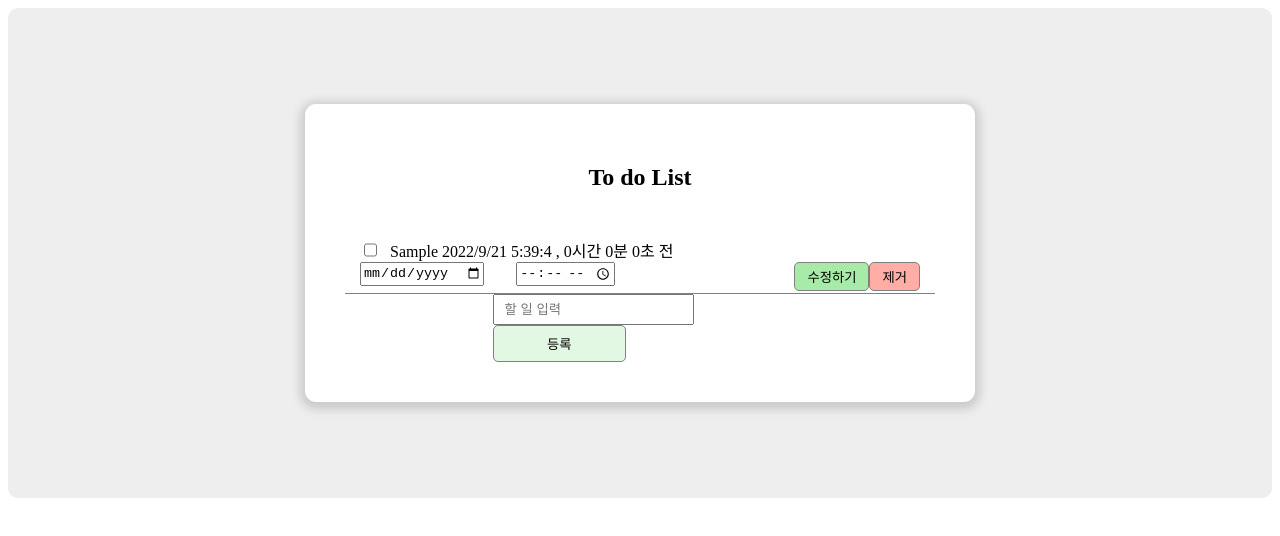
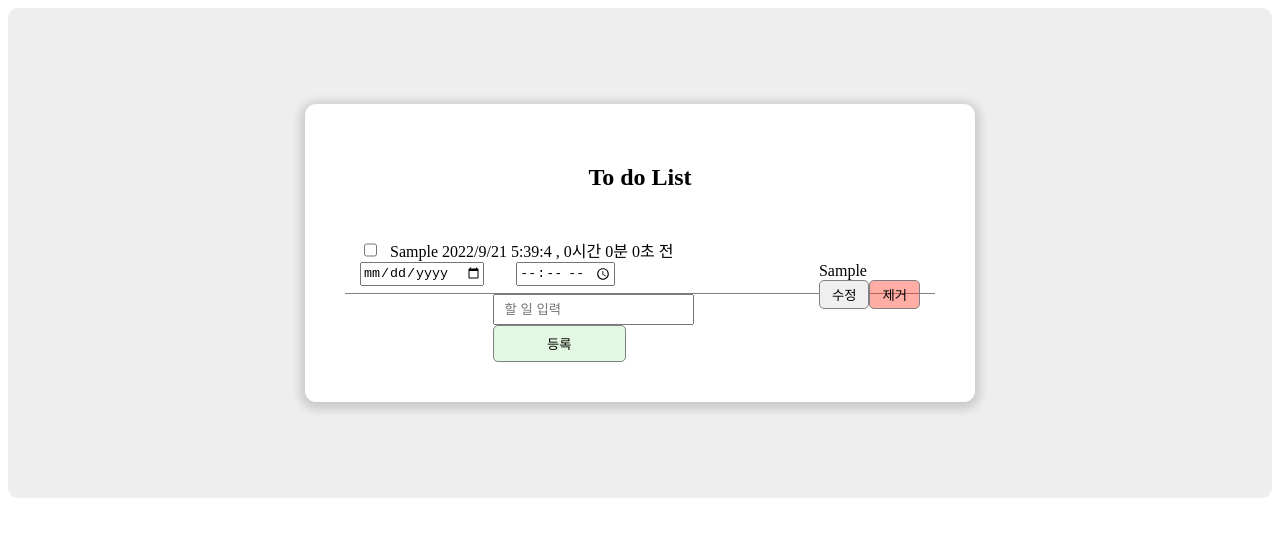
Before and after one commit to Tuna523/make-todo, a Next.js app: page / in a window 1280 px wide. Both pictures are taken after typing "Sample" into the empty fields and a click on the button "등록". Shown: the top 536 px of the page. Built offline with nearby package versions, Linux system fonts and the light colour scheme.

Commit message:
수정 버튼 수정 - 3

```diff
--- a/components/Inputbox.tsx
+++ b/components/Inputbox.tsx
@@ -31,7 +31,8 @@ const Inputbox: React.FC<{
         value: txt,
         date: new Date(),
         completed: false,
-        id: todoList.length
+        id: todoList.length,
+        isEdit:false
       }
       // setNewTodos(prev => ([...prev, todo]))
       handleTodoListAdd(todo);
--- a/components/List.tsx
+++ b/components/List.tsx
@@ -29,24 +29,13 @@ const List: React.FC<{
   todoList: TodoList[]
   handleTodoListRemove: (index:number) => void
   onClickHandler: (index:number, checked: boolean) => void
-  getEditText: (newText) => void
+  newTodos:TodoList[]
+  setNewTodos:React.Dispatch<React.SetStateAction<TodoList[]>>
 
-}> = ({todoList,handleTodoListRemove,onClickHandler,getEditText}) => {
+}> = ({todoList,handleTodoListRemove,onClickHandler,newTodos,setNewTodos}) => {
 
-    const [newTodos, setNewTodos] = useState<TodoList[]>([]);
-    const [edited, setEdited] = useState(false);
     const [newText, setNewText] = useState("");
     const editInputRef = useRef(null);
-
-    useEffect(() => {
-      if (edited) {
-        editInputRef.current.focus();
-      }
-    }, [edited]);
-
-    const onChangeEditInput = (e) => {
-      setNewText(e.target.value);
-    }
 
     // 삭제함수
     const handleRemove = (event:React.SyntheticEvent<HTMLButtonElement>,index:number) => {
@@ -60,23 +49,31 @@ const List: React.FC<{
 
       onClickHandler(index, checked);}
 
-    const onClickEditButton = (event:React.SyntheticEvent<HTMLButtonElement>) => {
-      event.preventDefault();
-      setEdited(true);
+      const isEdit = (id:number) => {
+        setNewTodos(
+          newTodos.map((mytext)=>{
+            if (mytext.id === id) {
+              mytext.isEdit = !mytext.isEdit;
+            }
+            return mytext;
+          })
+          )
+        }
+        const editButton = (event,id:number) => {
+          event.preventDefault()
+          isEdit(id);
+        }
+
+    const onChange = (event:React.ChangeEvent<HTMLInputElement>, id:number) => {
+      setNewTodos(
+        newTodos.map((mytext) => {
+          if (mytext.id === id) {
+            mytext.value = event.target.value;
+          }
+          return mytext;
+        })
+      )
     }
-
-   /*  const EditButton = (event:React.SyntheticEvent<HTMLButtonElement>, index: number, todo: TodoList) => {
-      setEdited(false)
-      event.preventDefault();
-      realEdit (todo,index);
-    } */
-
-    const onClickSubmitButton = (event:React.SyntheticEvent<HTMLButtonElement>) => {
-      event.preventDefault();
-      getEditText(newText);
-
-      setEdited(false);
-    };
 
     return(
     <div>
@@ -93,35 +90,21 @@ const List: React.FC<{
           <span>{mytext.value} {/* index:{index} */} {formatDate(mytext.date)}</span>
           </div>
           <span className="list_button_wrap">
-            {
-              edited ? (
-                <input
-                  maxLength={15}
-                  className=""
-                  value={newText||''}
-                  ref={editInputRef}
-                  onChange={onChangeEditInput}/>
-              ) : (
-                <span className="">
-
-                </span>
-              )
-            }
-            {
-              edited ? (
-                <button
-                  className="edit_button list_buttons"
-                  onClick={onClickSubmitButton}>
-                완료
-                </button>
-              ) : (
-                <button
-                  className="edit_button list_buttons"
-                  onClick={onClickEditButton}>
-                  수정하기
-                </button>
-                )
-              }
+            {mytext.isEdit ? (
+              <input
+              maxLength={15}
+              type="text"
+              defaultValue={mytext.value}
+              ref={editInputRef}
+              autoFocus
+              onChange={(event) => onChange(event, mytext.id)}
+              />
+            ) : (
+              <div>
+                {mytext.value}
+              </div>
+            )}
+            <button className="list_buttons" onClick={() => editButton(event,mytext.id)}>수정</button>
             <button className="remove_button list_buttons" onClick={(event)=>{handleRemove(event, index)}}>제거</button>
           </span>
           <div className="time_wrap">
--- a/pages/index.tsx
+++ b/pages/index.tsx
@@ -8,7 +8,8 @@ export type TodoList = {
   value: string, // 사용자가 뭘 입력했는지.....
   date: Date, // 언제 입력했는지
   completed: boolean,
-  id:number
+  id:number,
+  isEdit:boolean
 }
 
 const Home: React.FC<NextPage> = () => {
@@ -91,7 +92,8 @@ const Home: React.FC<NextPage> = () => {
         <div className='list_tab'>
           <h2 className='list_title'>To do List</h2>
 
-          <List todoList={newTodos} handleTodoListRemove={handleTodoListRemove} onClickHandler={onClickHandler} getEditText={getEditText} />
+          <List todoList={newTodos} handleTodoListRemove={handleTodoListRemove}
+          onClickHandler={onClickHandler} newTodos={newTodos} setNewTodos={setNewTodos} />
 
           <Inputbox todoList={newTodos} handleTodoListAdd={handleTodoListAdd} handleTodoListEdit={handleTodoListEdit} />
           </div>
```
